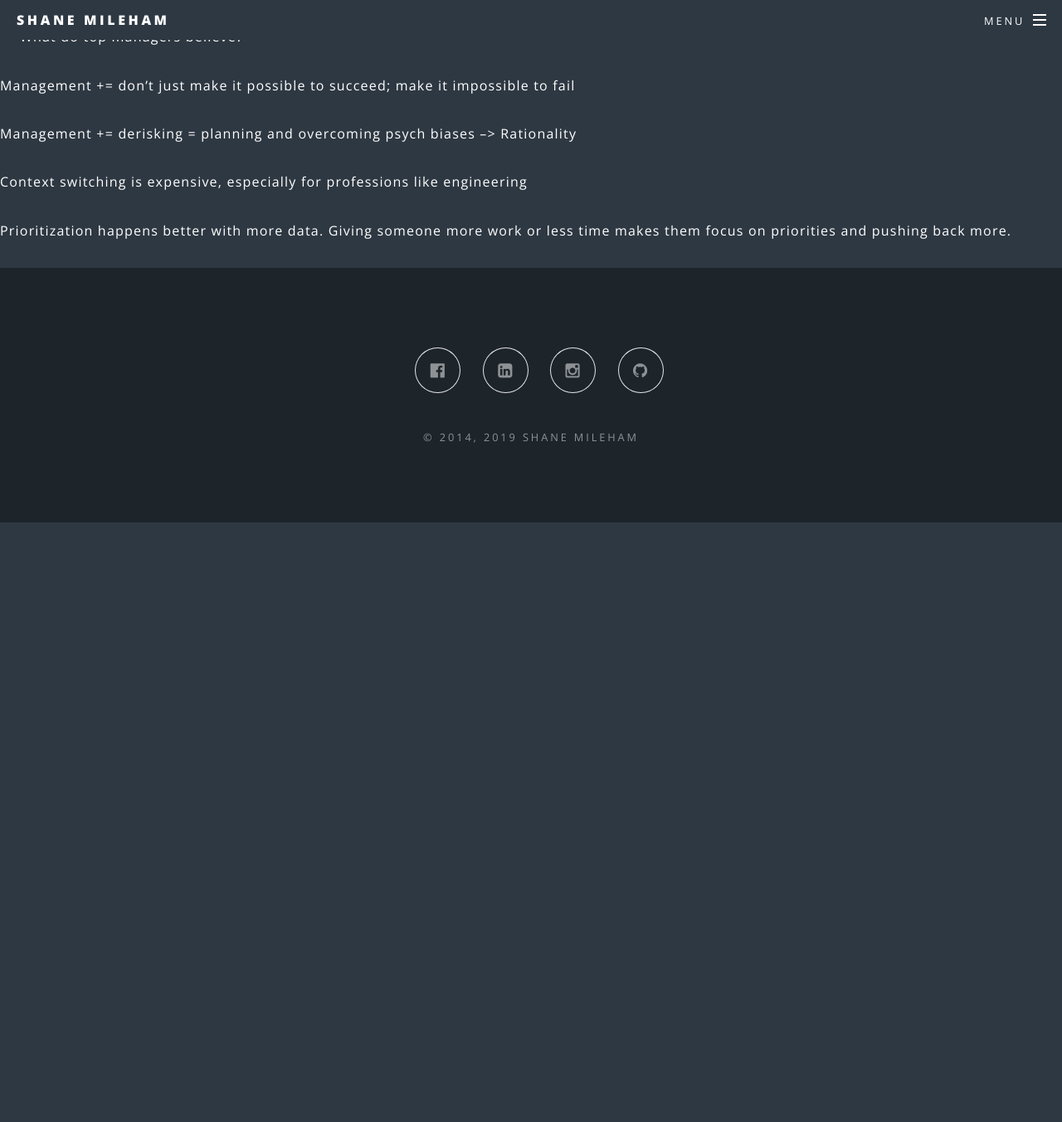
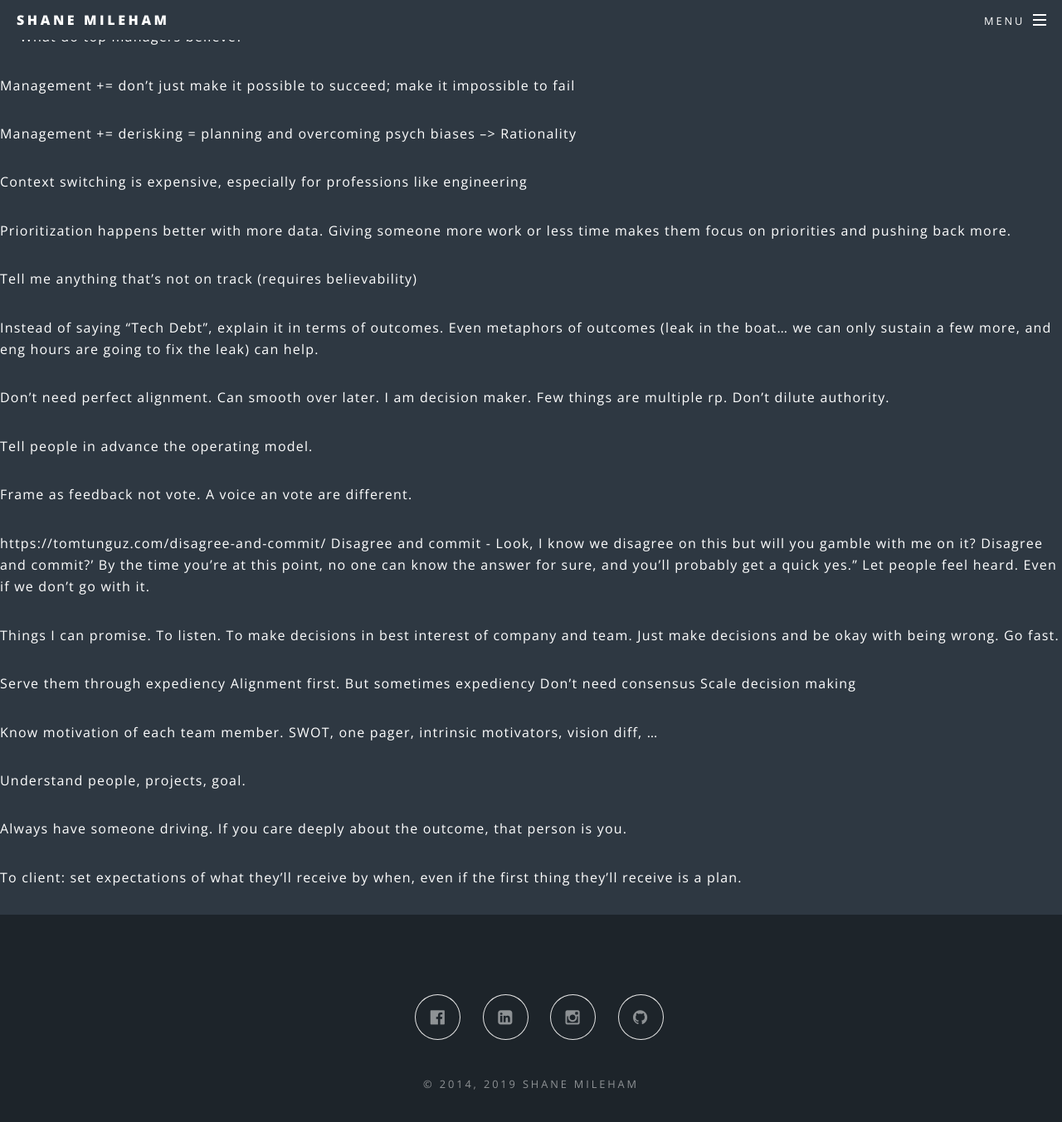
Before and after one commit to shanemileham/shanemileham.github.io, a Jekyll site: the page built from _kb/professional/management/management.md, in a window 1280 px wide and 1400 px high, scrolled down 3519 px. Shown: the top 1353 px of the window at 83% size. Built offline with Jekyll 4.4.1, drawn with Linux system fonts in a browser that asks for light colours; comment, search, counter and statistics services are not loaded; before the commit the page ends 4149 px from its top, so only the background shows below that.

Commit message:
Added management notes

```diff
--- a/_kb/professional/management/management.md
+++ b/_kb/professional/management/management.md
@@ -121,3 +121,35 @@ Management += derisking = planning and overcoming psych biases --> Rationality
 Context switching is expensive, especially for professions like engineering
 
 Prioritization happens better with more data. Giving someone more work or less time makes them focus on priorities and pushing back more.
+
+Tell me anything that's not on track (requires believability)
+
+Instead of saying "Tech Debt", explain it in terms of outcomes. Even metaphors of outcomes (leak in the boat... we can only sustain a few more, and eng hours are going to fix the leak) can help.
+
+
+Don't need perfect alignment. Can smooth over later. I am decision maker. Few things are multiple rp. Don't dilute authority.
+
+Tell people in advance the operating model.
+
+Frame as feedback not vote. A voice an vote are different.
+
+https://tomtunguz.com/disagree-and-commit/
+Disagree and commit - Look, I know we disagree on this but will you gamble with me on it? Disagree and commit?' By the time you're at this point, no one can know the answer for sure, and you'll probably get a quick yes."
+Let people feel heard. Even if we don't go with it.
+
+Things I can promise. To listen. To make decisions in best interest of company and team. Just make decisions and be okay with being wrong. Go fast.
+
+Serve them through expediency
+Alignment first. But sometimes expediency
+Don't need consensus
+Scale decision making
+
+
+Know motivation of each team member. SWOT, one pager, intrinsic motivators, vision diff, ...
+
+Understand people, projects, goal.
+
+
+Always have someone driving. If you care deeply about the outcome, that person is you.
+
+To client: set expectations of what they'll receive by when, even if the first thing they'll receive is a plan.
```
